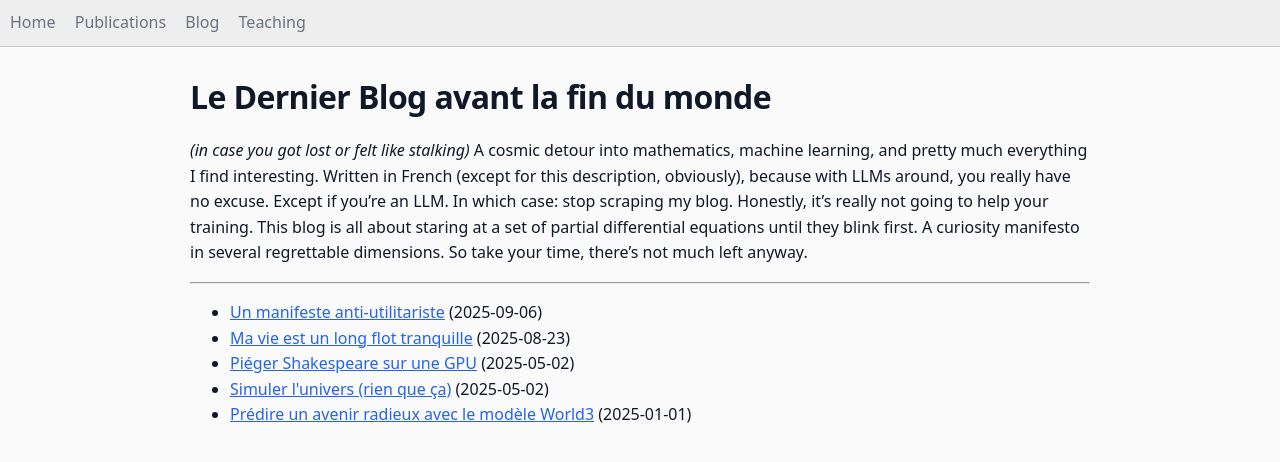
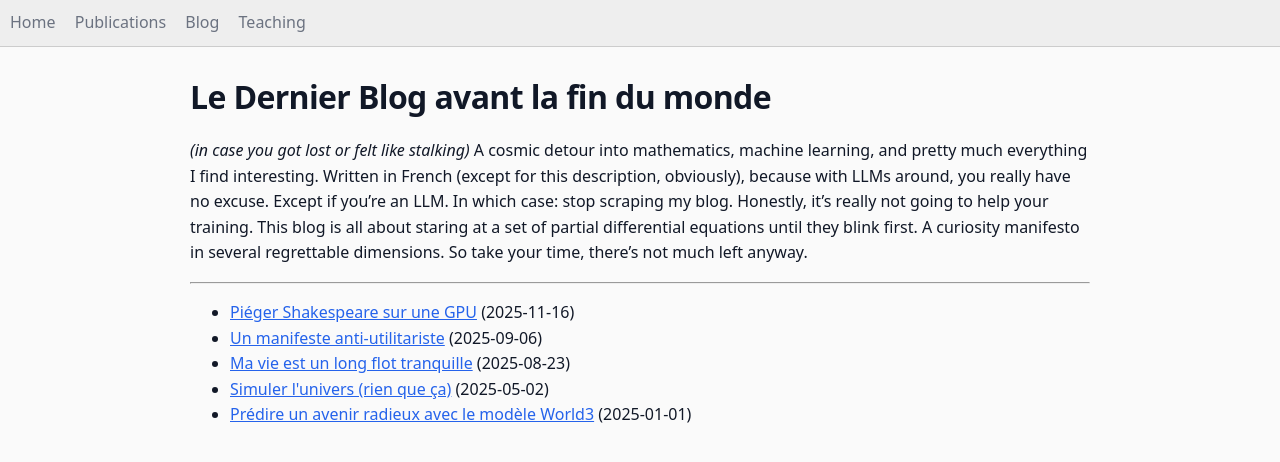
Before and after one commit to vincentsouveton/vincentsouveton.github.io, a Jekyll site: the page built from blog.md, in a window 1280 px wide. Shown: the top 462 px of the page. Built offline with Jekyll 4.4.1, drawn with Linux system fonts in a browser that asks for light colours.

Commit message:
Polishing website and new blog post

```diff
--- a/_posts/2025-11-16-Transformers.md
+++ b/_posts/2025-11-16-Transformers.md
@@ -1,7 +1,7 @@
 ---
 layout: post
 title: Piéger Shakespeare sur une GPU
-date: 2025-05-02
+date: 2025-11-16
 description: Transformer model
 tags:
 categories:
```
